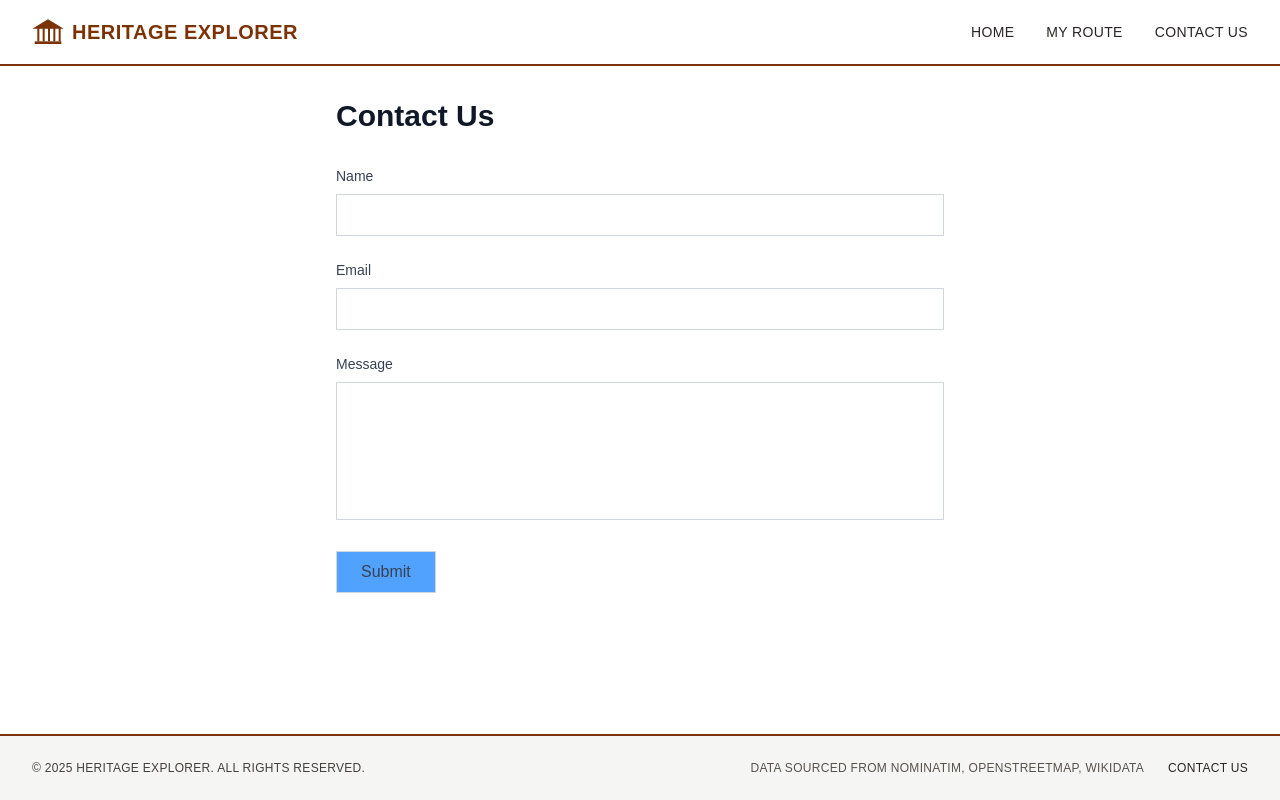
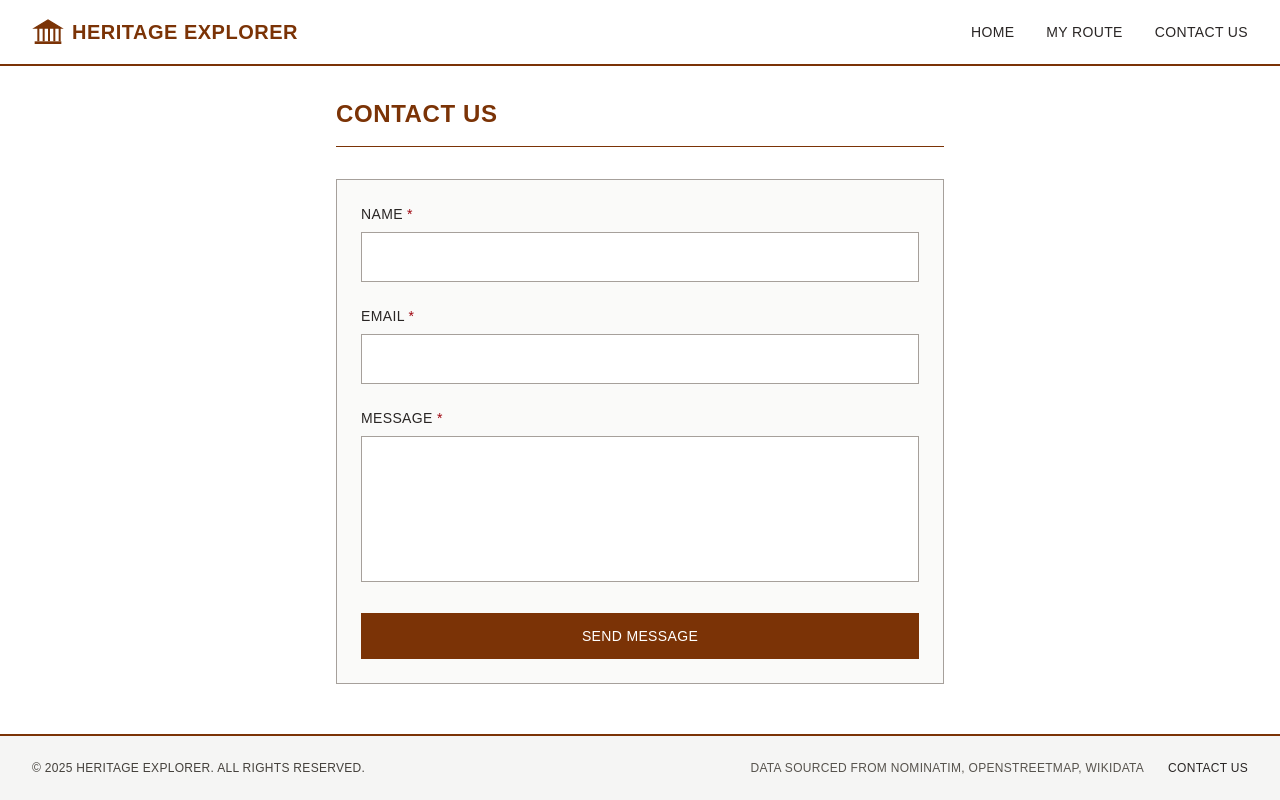
Before and after one commit to Sain49/heritage-explorer-swe, a Next.js app: page /contact-us in a window 1280 px wide. Built offline with nearby package versions, Linux system fonts and the light colour scheme.

Commit message:
enhance contact-us page styling and validation feedback

```diff
--- a/app/contact-us/page.tsx
+++ b/app/contact-us/page.tsx
@@ -39,81 +39,113 @@ export default function ContactUs() {
 
   return (
     <div className="max-w-2xl mx-auto p-8">
-      <h1 className="text-3xl font-bold mb-8 text-gray-900">Contact Us</h1>
+      <h1 className="text-2xl font-bold mb-8 uppercase tracking-wide text-amber-900 border-b border-amber-900 pb-4">
+        Contact Us
+      </h1>
 
       {isSubmitted ? (
-        <div className="p-6 border border-gray-300 bg-gray-50">
-          <p className="text-lg text-gray-700">
-            Thank you! Your message has been submitted.
+        <div className="p-8 border-2 border-amber-900 bg-amber-50">
+          <h2 className="text-lg font-semibold text-amber-900 mb-2 uppercase tracking-wide">
+            Message Sent
+          </h2>
+          <p className="text-stone-800 mb-6">
+            Thank you for contacting us. We'll get back to you soon.
           </p>
+          <button
+            onClick={() => setIsSubmitted(false)}
+            className="px-6 py-3 bg-amber-900 text-white hover:bg-amber-800 transition-colors uppercase tracking-wide text-sm border border-amber-900"
+          >
+            Send Another Message
+          </button>
         </div>
       ) : (
-        <form onSubmit={handleSubmit} className="space-y-6">
+        <form
+          onSubmit={handleSubmit}
+          className="space-y-6 border border-stone-400 p-6 bg-stone-50"
+        >
           <div>
             <label
               htmlFor="name"
-              className="block text-sm font-medium text-gray-700 mb-2"
+              className="block text-sm font-medium text-stone-800 mb-2 uppercase tracking-wide"
             >
-              Name
+              Name <span className="text-red-800">*</span>
             </label>
             <input
               id="name"
               type="text"
               value={name}
               onChange={(e) => setName(e.target.value)}
-              className="w-full px-3 py-2 border border-gray-300 focus:outline-none focus:border-gray-500"
+              className={`w-full px-4 py-3 border bg-white focus:outline-none transition-colors duration-200 ${
+                errors.name
+                  ? "border-red-800 focus:border-red-800"
+                  : "border-stone-400 focus:border-stone-800"
+              }`}
               required
             />
             {errors.name && (
-              <p className="mt-1 text-sm text-red-600">{errors.name}</p>
+              <p className="mt-2 text-sm text-red-900 border-l-2 border-red-800 pl-3">
+                {errors.name}
+              </p>
             )}
           </div>
 
           <div>
             <label
               htmlFor="email"
-              className="block text-sm font-medium text-gray-700 mb-2"
+              className="block text-sm font-medium text-stone-800 mb-2 uppercase tracking-wide"
             >
-              Email
+              Email <span className="text-red-800">*</span>
             </label>
             <input
               id="email"
               type="email"
               value={email}
               onChange={(e) => setEmail(e.target.value)}
-              className="w-full px-3 py-2 border border-gray-300 focus:outline-none focus:border-gray-500"
+              className={`w-full px-4 py-3 border bg-white focus:outline-none transition-colors duration-200 ${
+                errors.email
+                  ? "border-red-800 focus:border-red-800"
+                  : "border-stone-400 focus:border-stone-800"
+              }`}
               required
             />
             {errors.email && (
-              <p className="mt-1 text-sm text-red-600">{errors.email}</p>
+              <p className="mt-2 text-sm text-red-900 border-l-2 border-red-800 pl-3">
+                {errors.email}
+              </p>
             )}
           </div>
 
           <div>
             <label
               htmlFor="message"
-              className="block text-sm font-medium text-gray-700 mb-2"
+              className="block text-sm font-medium text-stone-800 mb-2 uppercase tracking-wide"
             >
-              Message
+              Message <span className="text-red-800">*</span>
             </label>
             <textarea
               id="message"
               value={message}
               onChange={(e) => setMessage(e.target.value)}
               rows={5}
-              className="w-full px-3 py-2 border border-gray-300 focus:outline-none focus:border-gray-500 resize-none"
+              className={`w-full px-4 py-3 border bg-white focus:outline-none transition-colors duration-200 resize-none ${
+                errors.message
+                  ? "border-red-800 focus:border-red-800"
+                  : "border-stone-400 focus:border-stone-800"
+              }`}
               required
             />
             {errors.message && (
-              <p className="mt-1 text-sm text-red-600">{errors.message}</p>
+              <p className="mt-2 text-sm text-red-900 border-l-2 border-red-800 pl-3">
+                {errors.message}
+              </p>
             )}
           </div>
 
           <button
             type="submit"
-            className="px-6 py-2 border border-gray-300 bg-blue-400 hover:bg-blue-500 focus:outline-none focus:border-gray-500 text-gray-700"
+            className="w-full px-6 py-3 border border-amber-900 bg-amber-900 text-white hover:bg-amber-800 hover:border-amber-800 focus:outline-none focus:bg-amber-800 transition-colors duration-200 uppercase tracking-wide text-sm font-medium"
           >
-            Submit
+            Send Message
           </button>
         </form>
       )}
```
